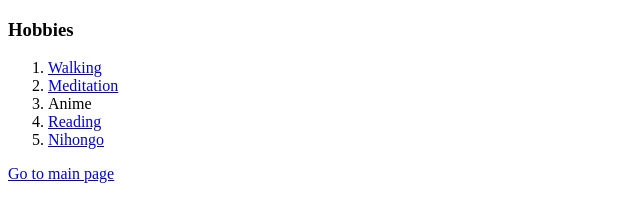
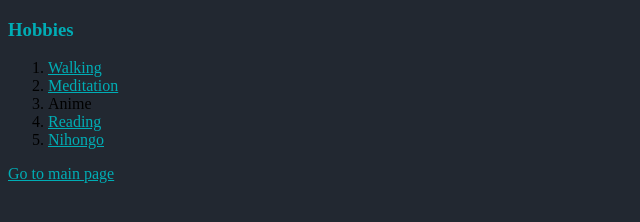
Before and after one commit to puneett333/cv, a plain HTML site: page hobbies.html in a window 1280 px wide. Shown: the whole page, without its empty margins (0-640 px from the left). Drawn offline with Linux system fonts and the light colour scheme.

Commit message:
Update hobbies.html

```diff
--- a/hobbies.html
+++ b/hobbies.html
@@ -5,6 +5,28 @@
     <meta http-equiv="X-UA-Compatible" content="IE=edge">
     <meta name="viewport" content="width=device-width, initial-scale=1.0">
     <title>Hobbies</title>
+
+    <style>
+        body {
+            background-color: #222831;
+        }
+
+        h1 {
+            color: #00ADB5;
+        }
+
+        h3{
+            color: #00ADB5;
+        }
+
+        em {
+            color: #EEEEEE;
+        }
+
+        a {
+            color: #00ADB5;
+        }
+    </style>
 </head>
 <body>
     <h3>Hobbies</h3>
```
